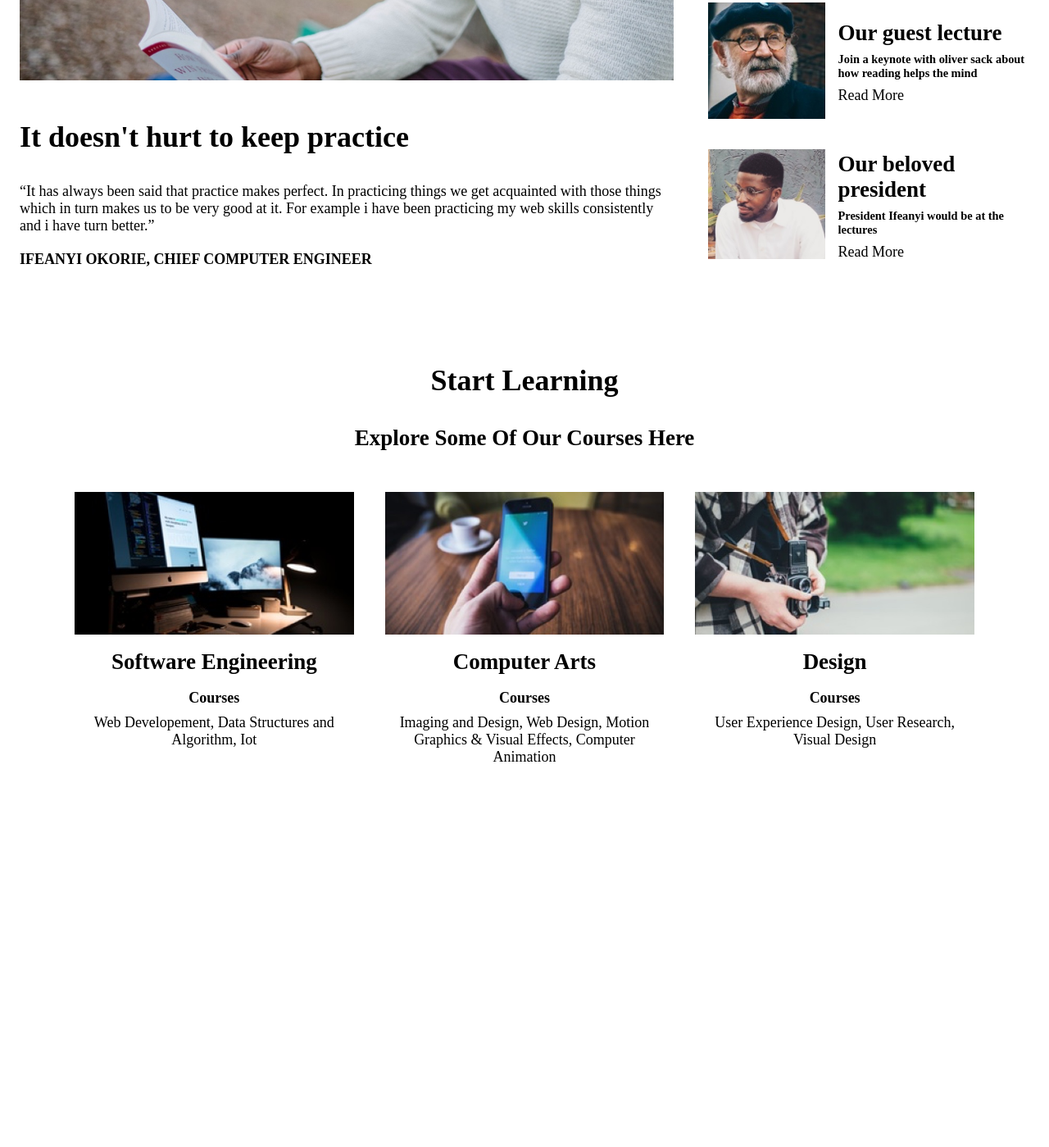
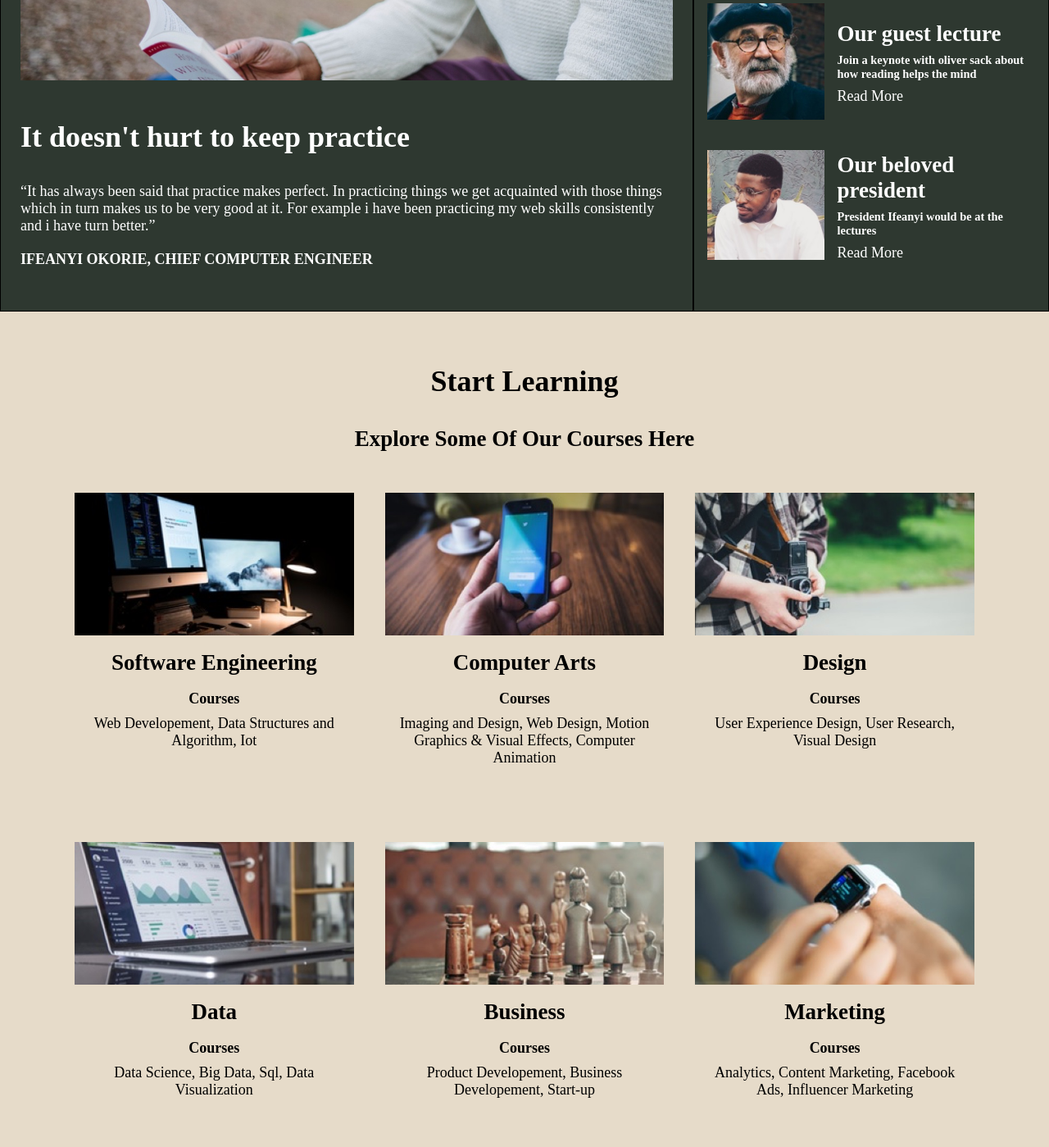
Before and after one commit to ifeanyi23/colmar, a plain HTML site: page index.html in a window 1280 px wide. Shown: the part 1041-2440 px from the top of the page at 82% size. Before the commit the page ends 2081 px from the top, so only its background shows below. Drawn offline with Linux system fonts and the light colour scheme; a web font is replaced by a local one.

Commit message:
Change some background colors and transition

```diff
--- a/index.html
+++ b/index.html
@@ -154,6 +154,30 @@
                 <p>User Experience Design, User Research, Visual Design</p>
             </div>
         </div>
+        <div class = "image-container">
+            <img src = "resources/images/course-data.jpg" alt/>
+            <div class = "text center">
+                <h2>Data</h2>
+                <h3>Courses</h3>
+                <p>Data Science, Big Data, Sql, Data Visualization</p>
+            </div>
+        </div>
+        <div class = "image-container">
+            <img src = "resources/images/course-business.jpg" alt/>
+            <div class = "text center">
+                <h2>Business</h2>
+                <h3>Courses</h3>
+                <p>Product Developement, Business Developement, Start-up</p>
+            </div>
+        </div>
+        <div class = "image-container">
+            <img src = "resources/images/course-marketing.jpg" alt/>
+            <div class = "text center">
+                <h2>Marketing</h2>
+                <h3>Courses</h3>
+                <p>Analytics, Content Marketing, Facebook Ads, Influencer Marketing</p>
+            </div>
+        </div>
 
         </div>
 
--- a/resources/css/style.css
+++ b/resources/css/style.css
@@ -15,7 +15,7 @@ html{
   header{
       display: flex;
       border-bottom: solid 1px #c6c1c1;
-      background-color: white;
+      background-color: #2e3830;
       justify-content: space-between;
       align-items: center;
       width: 100%;
@@ -35,10 +35,12 @@ header .logo{
 .nono1{
     text-transform: uppercase;
     font-weight: bold;
+    color: white;
 }
 
 .nono2{
     text-transform: uppercase;
+    color: white;
 }
 
 .desktop{
@@ -52,7 +54,7 @@ header .logo{
 }
 
 a{
-    color: black;
+    color: white;
     text-decoration: none;
 }
 
@@ -62,7 +64,7 @@ header .mobile {
 #learn{
     display: flex;
     width: 100%;
-    background-color: white;
+    background-color:#e6dbc9;
 
 
 }
@@ -108,7 +110,7 @@ header .mobile {
     text-align: center;
     margin-right: 60px;
     margin-top: 24px;
-    transition: background-color 1s ease-in 1s;
+    transition: background-color 700ms ease-in 400ms;
     border-radius: 4px;
 
 }
@@ -129,10 +131,15 @@ button:hover{
 
 #practice{
     display: flex;
+    background-color: #e6dbc9;
+    border: 1px solid black;
 }
 .content{
     padding: 32px 24px;
-    border-right: 2px solid white;
+    border-right: 2px solid black;
+    background-color: #2e3830;
+    color: white;
+
 }
 
 .image-holder1{
@@ -166,17 +173,21 @@ button:hover{
 
  .info{
      min-width: 432px;
+     background-color: #2e3830;
  }
 
  .single{
      display: flex;
      min-height: 168px;
-     transition: background-color 1s ease-in 1s,
+     transition: background-color 1s ease-in 1s;
+     color: white;
+
+
 
  }
 
  .single:hover{
-    background-color: black;
+    background-color: #845007;
  }
 
  .image-holder2{
@@ -199,13 +210,21 @@ button:hover{
      justify-content: center;
      margin-right: 8px;
      transition: color 700ms ease-out 200ms;
+     color: white;
 
 
 
 }
+.text-holder a{
+    color: white;
+    transition: color 700ms ease-out 200ms;
+}
+.text-holder a:hover{
+    color: black;
+}
 .text-holder:hover{
 
-    color: white;
+    color: black;
 }
 #practice h3{
     font-family: "Rufina" serif;
@@ -221,6 +240,7 @@ button:hover{
 
 #big-container{
     padding: 1.77rem 4rem;
+    background-color: #e6dbc9;
 }
 
 .center{
```
